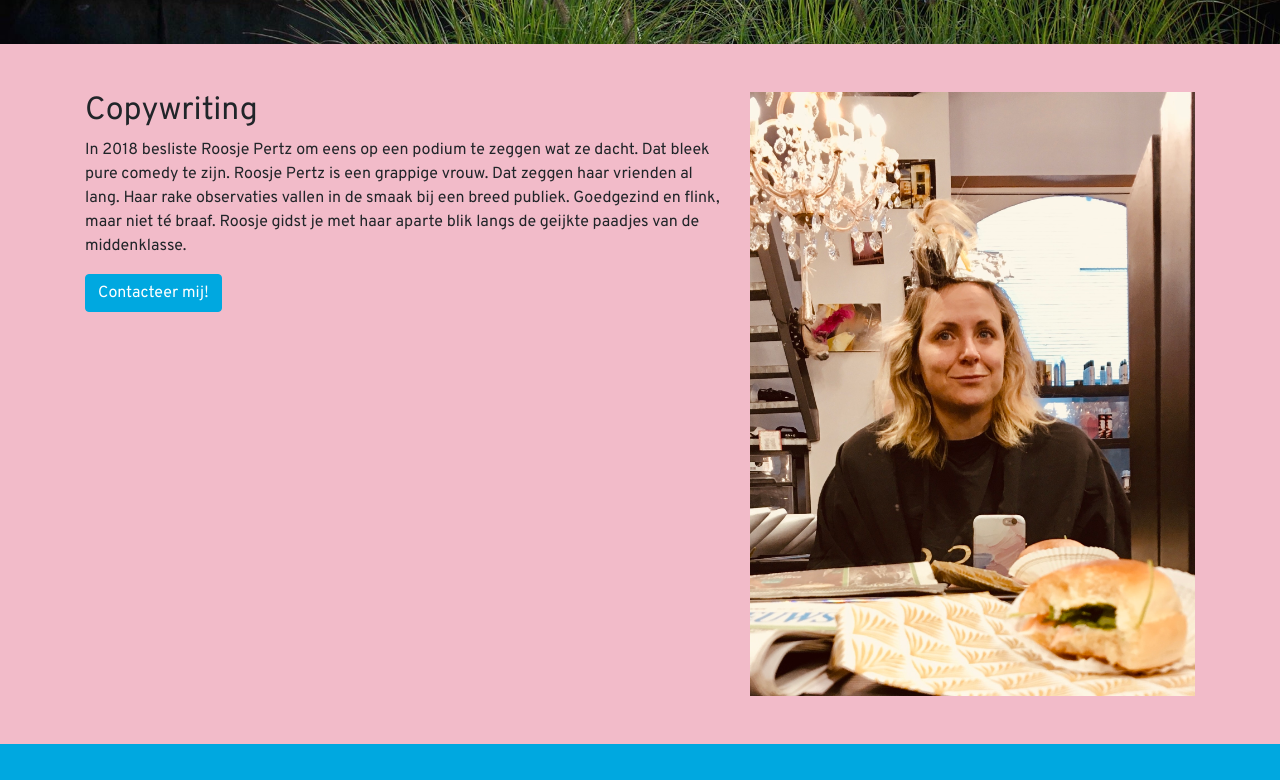
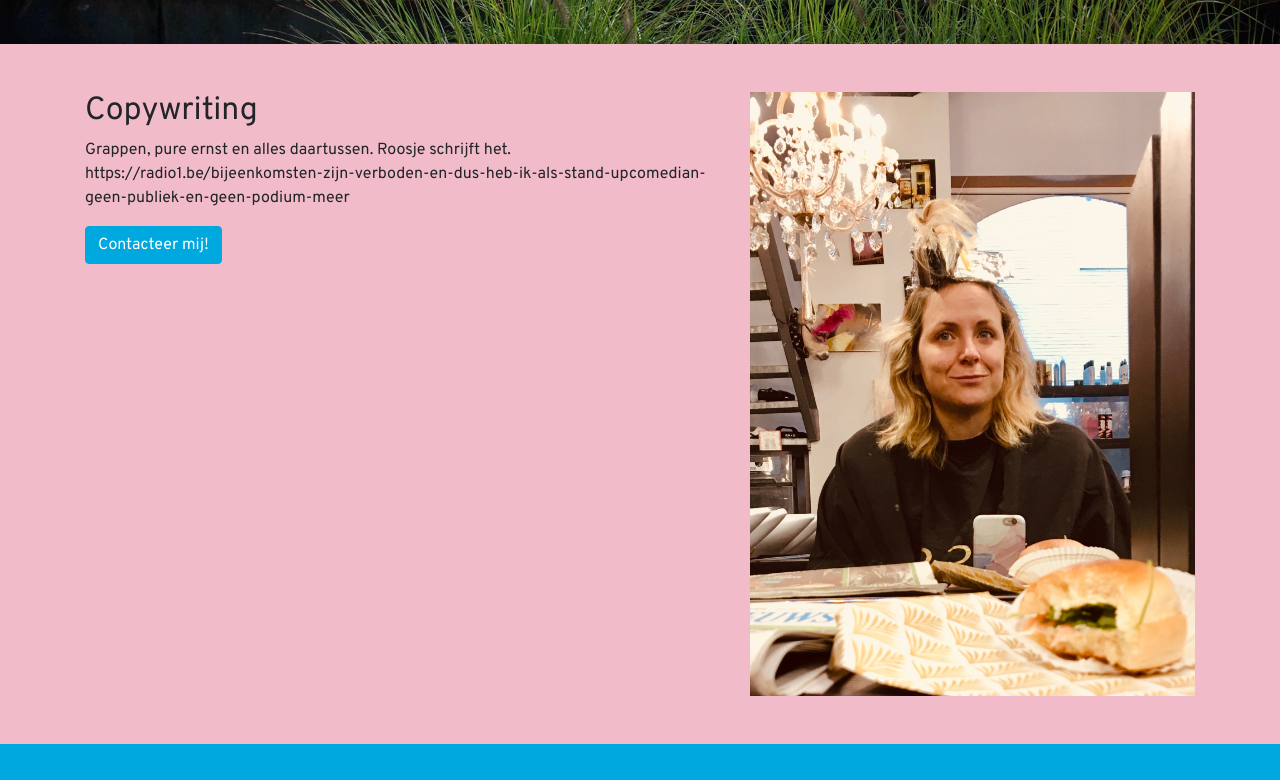
Before and after one commit to deprezedouard/roosjepertzbe, a Jekyll site: the page built from index.markdown, in a window 1280 px wide and 900 px high, scrolled down 2308 px, cut to the strip 120-900 px from the top of the window. Built offline with Jekyll 4.4.1, drawn with Linux system fonts in a browser that asks for light colours; nearby versions of some CDN libraries; comment, search, counter and statistics services are not loaded; some of the changed text lies outside the part shown.

Commit message:
Updated Index

```diff
--- a/index.markdown
+++ b/index.markdown
@@ -1,7 +1,6 @@
 ---
 title: Roosje Pertz
-layout: default
-bio_title: Bio van een straffe madam
+bio_title: Bio
 bio_description: In 2018 besliste Roosje Pertz om eens op een podium te zeggen wat
   ze dacht. Dat bleek pure comedy te zijn. Roosje Pertz is een grappige vrouw. Dat
   zeggen haar vrienden al lang.  Haar rake observaties vallen in de smaak bij een
@@ -17,12 +16,9 @@ socials_twitter_previous: Vorige
 socials_twitter_next: Volgende
 podcast_title: Dertigerspraat/Kilocast
 copywriting_title: Copywriting
-copywriting_text: In 2018 besliste Roosje Pertz om eens op een podium te zeggen wat
-  ze dacht. Dat bleek pure comedy te zijn. Roosje Pertz is een grappige vrouw. Dat
-  zeggen haar vrienden al lang.  Haar rake observaties vallen in de smaak bij een
-  breed publiek. Goedgezind en flink, maar niet té braaf. Roosje gidst je met haar
-  aparte blik langs de geijkte paadjes van de middenklasse.
+copywriting_text: "Grappen, pure ernst en alles daartussen. Roosje schrijft het. \nhttps://radio1.be/bijeenkomsten-zijn-verboden-en-dus-heb-ik-als-stand-upcomedian-geen-publiek-en-geen-podium-meer "
 copywriting_button: Contacteer mij!
+layout: default
 ---
 
 {% include banner.html %}
```
